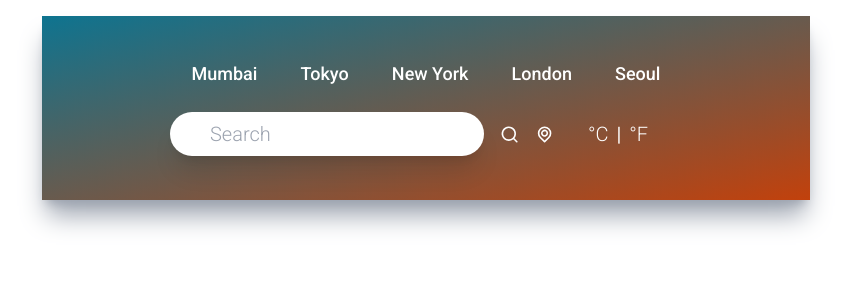
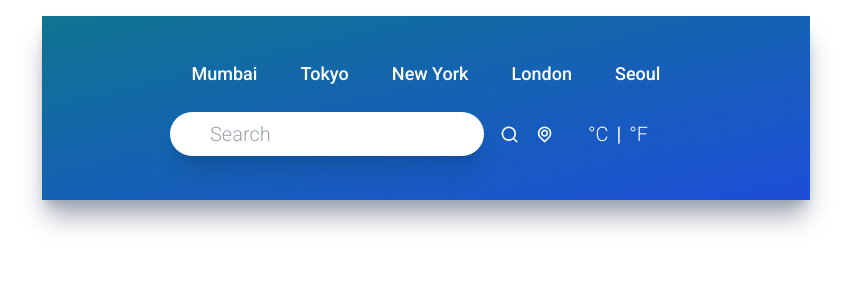
Before and after one commit to RoastedCaramel/Atmos-Weather-App, a React (Create React App) app: page / in a window 1280 px wide. Shown: the top 300 px of the page, without its empty margins (214-1065 px from the left). Built offline with nearby package versions, Linux system fonts and the light colour scheme; no server answers.

Commit message:
Implemented changing temperature units.Add dynamic background according to temperature.

```diff
--- a/src/App.js
+++ b/src/App.js
@@ -24,11 +24,15 @@ function App() {
     fetchWeather();
   }, [query, units]);
 
-
-
+  const formatBackground = () => {
+    if (!weather) return 'from-cyan-700 to-blue-700'
+    const threshold = units == 'metric' ? 20 : 60
+    if (weather.temp <= threshold) return 'from-cyan-700 to-blue-800'
+    else return 'from-yellow-600 to-orange-700'
+  }
 
   return (
-    <div className="mx-auto max-w-screen-md mt-4 py-5 px-32 bg-gradient-to-br  from-cyan-700 to-orange-700 h-fit shadow-xl shadow-gray-400">
+    <div className={`mx-auto max-w-screen-md mt-4 py-5 px-32 bg-gradient-to-br   h-fit shadow-xl shadow-gray-400 ${formatBackground()}`}>
       <TopButtons setQuery={setQuery} />
       <Inputs setQuery={setQuery} units={units} setUnits={setUnits} />
       {weather && (
--- a/src/components/Inputs.jsx
+++ b/src/components/Inputs.jsx
@@ -21,6 +21,12 @@ function Inputs({ setQuery, units, setUnits }) {
         }
     }
 
+    const handleUnitChange = (e) => {
+        const selectedUnit = e.currentTarget.name;
+        if (units !== selectedUnit) setUnits(selectedUnit);
+
+    }
+
     return (
         <div className='flex flex-row justify-center my-6'>
             <div className='flex flex-row w-3/4 items-center justify-center space-x-4'>
@@ -29,7 +35,7 @@ function Inputs({ setQuery, units, setUnits }) {
                     onChange={(e) => setCity(e.currentTarget.value)}
                     type="text"
                     placeholder='Search'
-                    className="text-xl font-light p-2 focus:outline-none w-full shadow-xl capitalize rounded-3xl px-10" />
+                    className="text-xl font-light p-2  w-full shadow-xl capitalize rounded-3xl px-10" />
 
                 <UilSearch size={25} className="text-white cursor-pointer transition ease-out hover:scale-125"
                     onClick={handleSearch} />
@@ -40,11 +46,13 @@ function Inputs({ setQuery, units, setUnits }) {
 
 
             <div className='flex flex-row w-1/4 items-center justify-center'>
-                <button name="metric" className="text-xl text-white font-light hover:scale-125 transition ease-out">°C</button>
+
+                <button name="metric" className="text-xl text-white font-light hover:scale-125 transition ease-out"
+                    onClick={handleUnitChange}>°C</button>
 
                 <p className='text-xl text-white mx-2'>|</p>
 
-                <button name="imperial" className="text-xl text-white font-light hover:scale-125 transition ease-out">°F</button>
+                <button name="imperial" className="text-xl text-white font-light hover:scale-125 transition ease-out" onClick={handleUnitChange}>°F</button>
             </div>
         </div>
     );
--- a/src/components/TopButtons.jsx
+++ b/src/components/TopButtons.jsx
@@ -25,7 +25,7 @@ function TopButtons({setQuery}) {
     ]
     return <div className='flex item-center justify-around my-6'>
         {cities.map((city) => (
-            <button key={city.id} className="text-white text-lg font-medium"
+            <button key={city.id} className="text-white text-lg font-medium hover:scale-125 hover:text-green-500 transition ease-in-out"
                 onClick={() => setQuery({ q: city.title })}>{city.title}</button>
         ))
 
```
